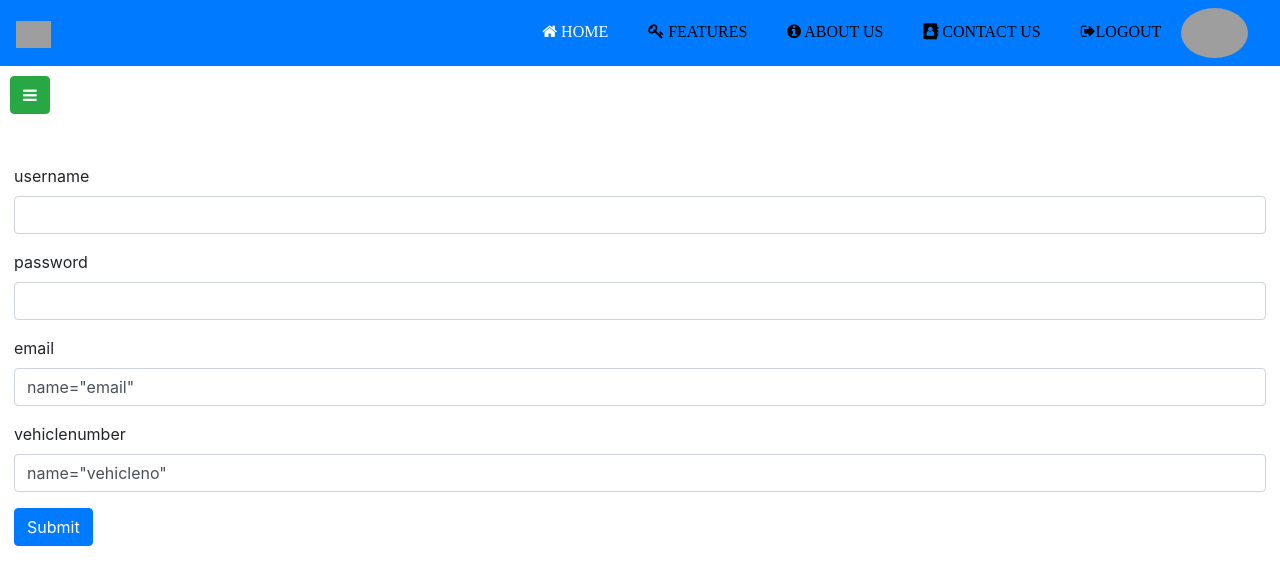
After one commit to Berjin/Blitz, a Django app: template templates/customer_profile.html in a window 1280 px wide. The commit adds this page. Shown: the top 585 px of the page. Run offline with Django 3.2, Linux system fonts and the light colour scheme; the template is opened without the code that fills it, so the values that code supplies are empty; some libraries are stand-ins or nearby versions; grey boxes are pictures that could not be loaded.

Commit message:
customer profile

```diff
--- a/templates/base.html
+++ b/templates/base.html
@@ -19,7 +19,7 @@
 <body>
     <div id="mySidenav" class="sidenav">
         <a href="javascript:void(0)" class="closebtn" onclick="closeNav()">&times;</a>
-        <a href="{% url 'customer_dashboard' %}"><i class="fa fa-user" aria-hidden="true"></i> Profile</a>
+        <a href="{% url 'customer_profile' %}"><i class="fa fa-user" aria-hidden="true"></i> Profile</a>
         <a href="{% url 'customer_dashboard' %}"><i class="fa fa-clipboard" aria-hidden="true"></i> Dashboard</a>
         <a href="{% url 'customer_dashboard' %}"><i class="fa fa-calendar" aria-hidden="true"></i> Request</a>
         <a href="{% url 'customer_dashboard' %}"><i class="fa fa-calendar-check-o"></i> Invoice</a>
--- /dev/null
+++ b/templates/customer_profile.html
@@ -0,0 +1,47 @@
+{% extends 'base.html' %}
+{% load static %}
+{% block head %}
+<link rel="stylesheet" href="{% static 'styles/attendance.css' %}">
+<title>Attendance </title>
+{% endblock %}
+{% block content %}
+<div id="main">
+    <!DOCTYPE html>
+<html lang="en">
+
+<head>
+    <form action="customer-profile" method="POST">
+        {% csrf_token %}
+        <div class="form-group">
+          <label for="exampleInputEmail1">username</label>
+          <input type="name" class="form-control" name="username" id="exampleInputEmail1" aria-describedby="emailHelp" value={{username}}>
+
+        </div>
+        <div class="form-group">
+          <label for="exampleInputPassword1">password</label>
+          <input type="name" class="form-control" id="exampleInputPassword1" name="password" value={{password}}>
+        </div>
+        <div class="form-group">
+            <label for="exampleInputEmail1">email</label>
+            <input type="name" class="form-control" id="exampleInputEmail1" aria-describedby="emailHelp" value={{email}} name="email">
+
+          </div>
+
+
+          <div class="form-group">
+            <label for="exampleInputEmail1">vehiclenumber</label>
+            <input type="name" class="form-control" id="exampleInputEmail1" aria-describedby="emailHelp" value={{vehicleno}} name="vehicleno">
+
+          </div>
+
+        <button type="submit" class="btn btn-primary">Submit</button>
+      </form>
+
+</body><!-- This templates was made by Colorlib (https://colorlib.com) -->
+
+</html>
+
+
+
+</div>
+{% endblock %}
--- a/templates/employeedashboard.html
+++ b/templates/employeedashboard.html
@@ -2,7 +2,7 @@
 {% load static %}
 {% block head %}
 <link rel="stylesheet" href="{% static 'styles/attendance.css' %}">
-<title>Attendance | {{request.user|title}}</title>
+<title>Attendance</title>
 {% endblock %}
 {% block content %}
 <div id="main">
--- a/templates/navbar.html
+++ b/templates/navbar.html
@@ -23,7 +23,7 @@
 
 
 <li class="nav-item"><a class="nav-link" href="{% url 'customer_dashboard' %}"><i class="fa fa-sign-out" aria-hidden="true"></i>Logout</a></li>
-<div><a href="#"><img class="profile-img float-right" src="{{request.user.studentprofile.img.url}}" onerror="this.onerror=null;this.src='{% static 'images/avatar.png' %}';" alt="avatar"></a></div>
+<div><a href="#"><img class="profile-img float-right" src="" onerror="this.onerror=null;this.src='{% static 'images/avatar.png' %}';" alt="avatar"></a></div>
 
 
  <!-- <li class="nav-item ">
```
Also changed, not shown: templates/employeebase.html (+8 -2 lines), templates/adminbase.html (deleted), templates/admindashboard.html (added).
